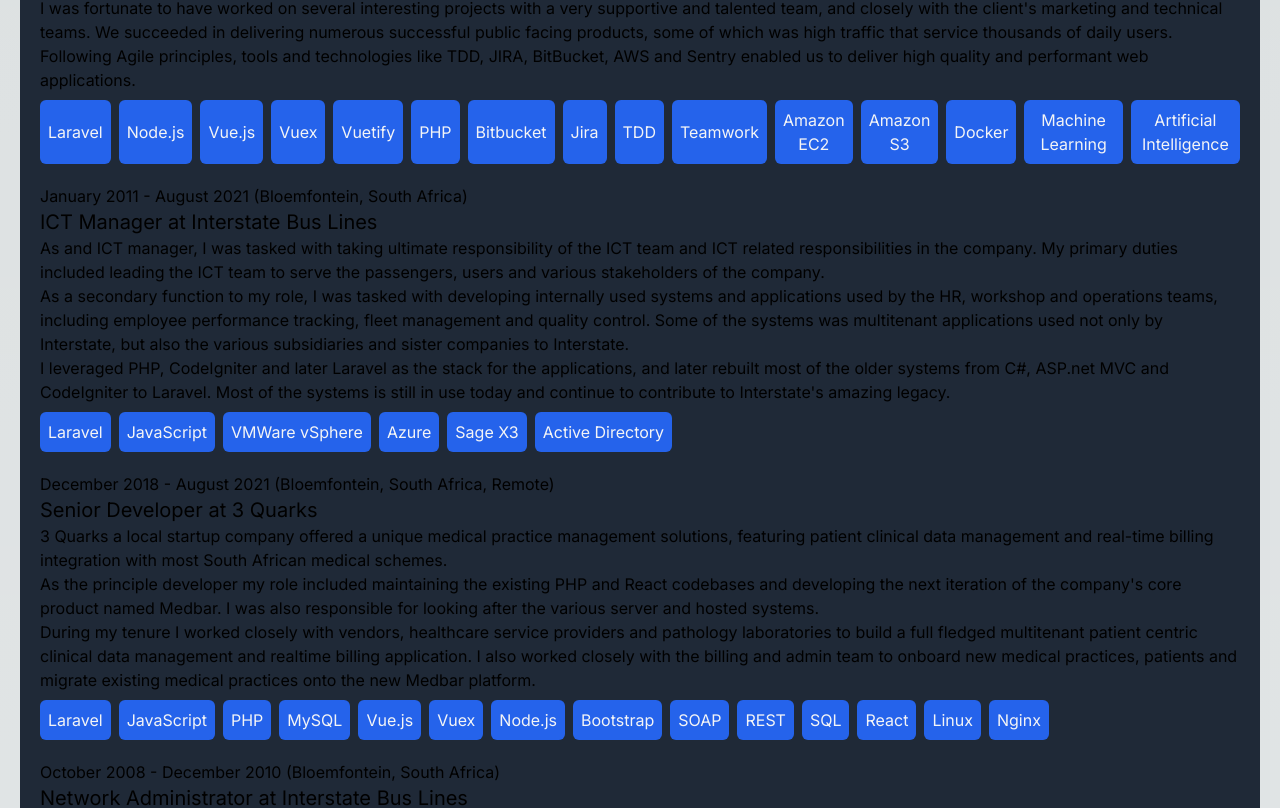
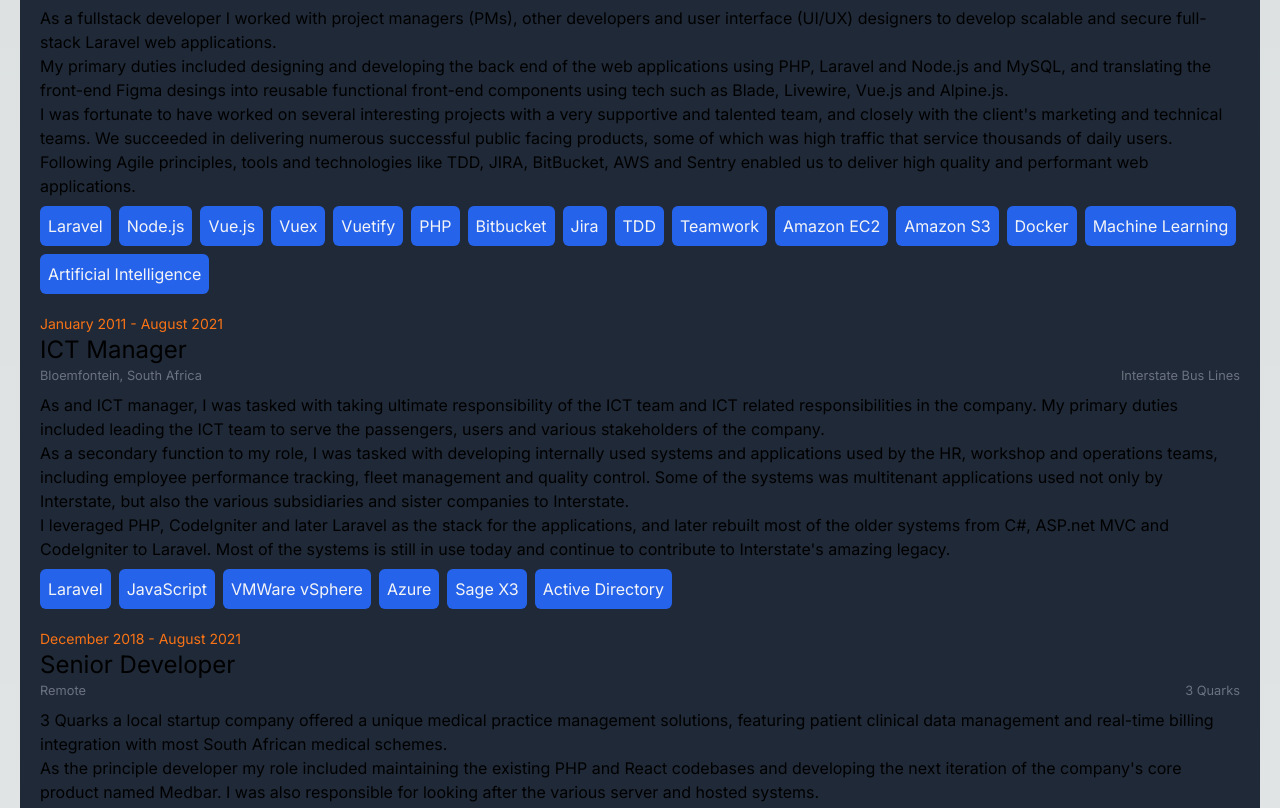
Before and after one commit to corcronje/portfolio-next, a Next.js app: page / in a window 1280 px wide. Shown: the part 2013-2821 px from the top of the page. Built offline with nearby package versions, Linux system fonts and the light colour scheme.

Commit message:
[main] Refactor components

```diff
--- a/src/app/page.tsx
+++ b/src/app/page.tsx
@@ -615,7 +615,7 @@
             <JobItem
               title="Senior Developer"
               company="3 Quarks"
-              location="Bloemfontein, South Africa, Remote"
+              location="Remote"
               startDate="December 2018"
               endDate="August 2021"
             >
@@ -665,16 +665,6 @@
               startDate="October 2008"
               endDate="December 2010"
             >
-              <div className="css-z53l98">
-                <h3 className="h3 text-xl">
-                  <span className="css-1gvdfhd">
-                    October 2008 - December 2010
-                  </span>
-                  <span className="css-i0fbjv">
-                    Network Administrator at Interstate Bus Lines{" "}
-                  </span>
-                </h3>
-              </div>
               <p>
                 In the network administrator role, I was responsible to oversee
                 all IT related taks of the company, and to improve efficiency
@@ -829,7 +819,7 @@
             <JobItem
               title="Technician"
               company="Parnis Airport Services"
-              location="Johannesburg International Airport"
+              location="Kempton Park, South Africa"
               startDate="July 2004"
               endDate="May 2005"
             >
--- a/src/components/JobItem.tsx
+++ b/src/components/JobItem.tsx
@@ -2,14 +2,21 @@
 
 function JobItem({title, company, location, startDate, endDate, children}) {
   return (
-    <article className='mb-5'>
-        <div>{startDate} - {endDate} ({location})</div>
-        <h3 className='text-xl'>{title} at {company}</h3>
-        <div>
-            {children}
-        </div>
+    <article className="mb-5">
+      <div className='text-sm text-orange-500'>
+        {startDate} - {endDate}
+      </div>
+
+      <h3 className="text-2xl">{title}</h3>
+
+      <div className="flex flex-row justify-between items-center text-gray-500">
+        <small>{location}</small>
+        <small>{company}</small>
+      </div>
+
+      <div className="mt-2">{children}</div>
     </article>
-  )
+  );
 }
 
 export default JobItem
--- a/src/components/TechStack.tsx
+++ b/src/components/TechStack.tsx
@@ -2,7 +2,7 @@
 
 function TechStack({children}) {
   return (
-    <ul className='flex flex-row gap-2 mt-2'>
+    <ul className='flex flex-row flex-wrap gap-2 mt-2'>
         {children}
     </ul>
   )
```
